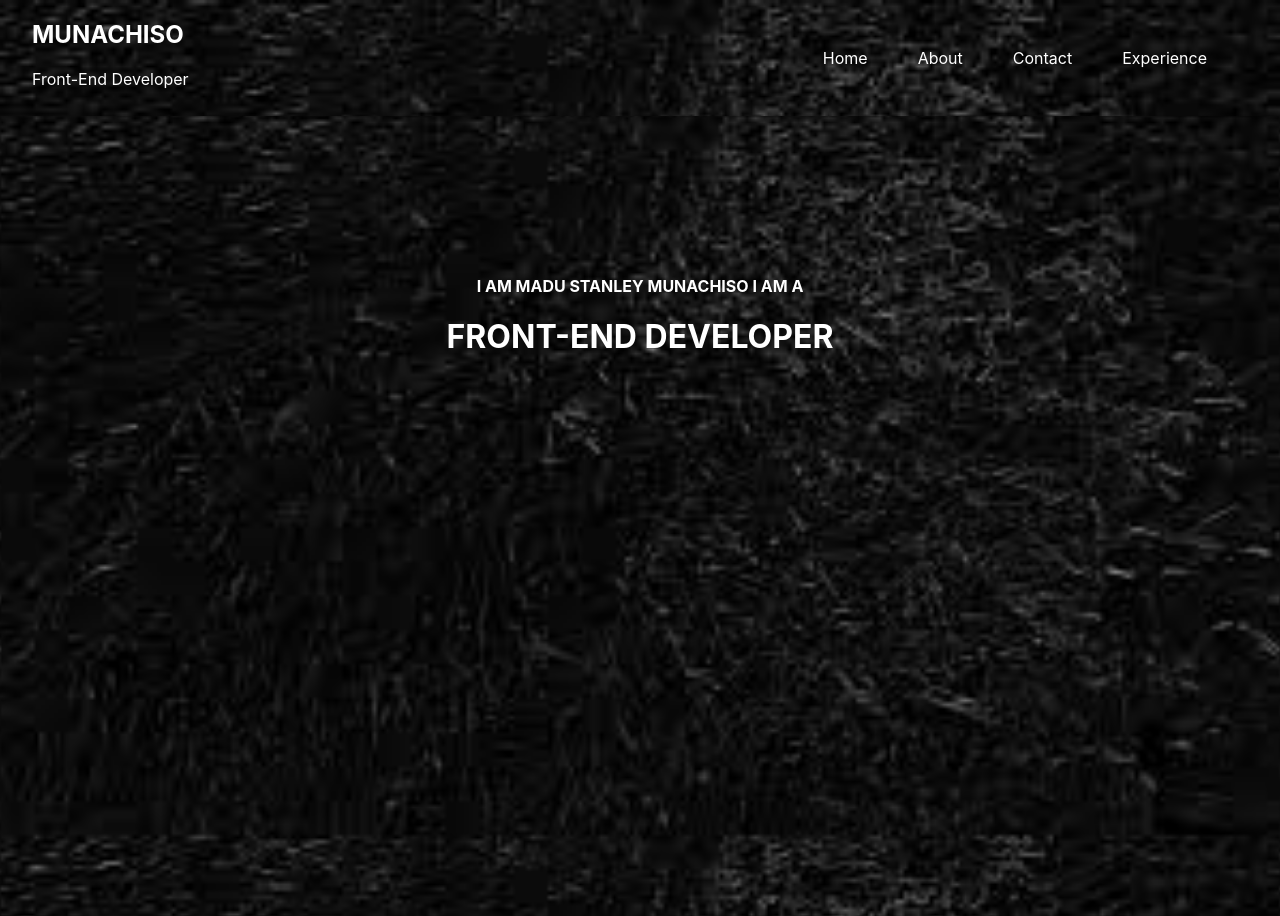
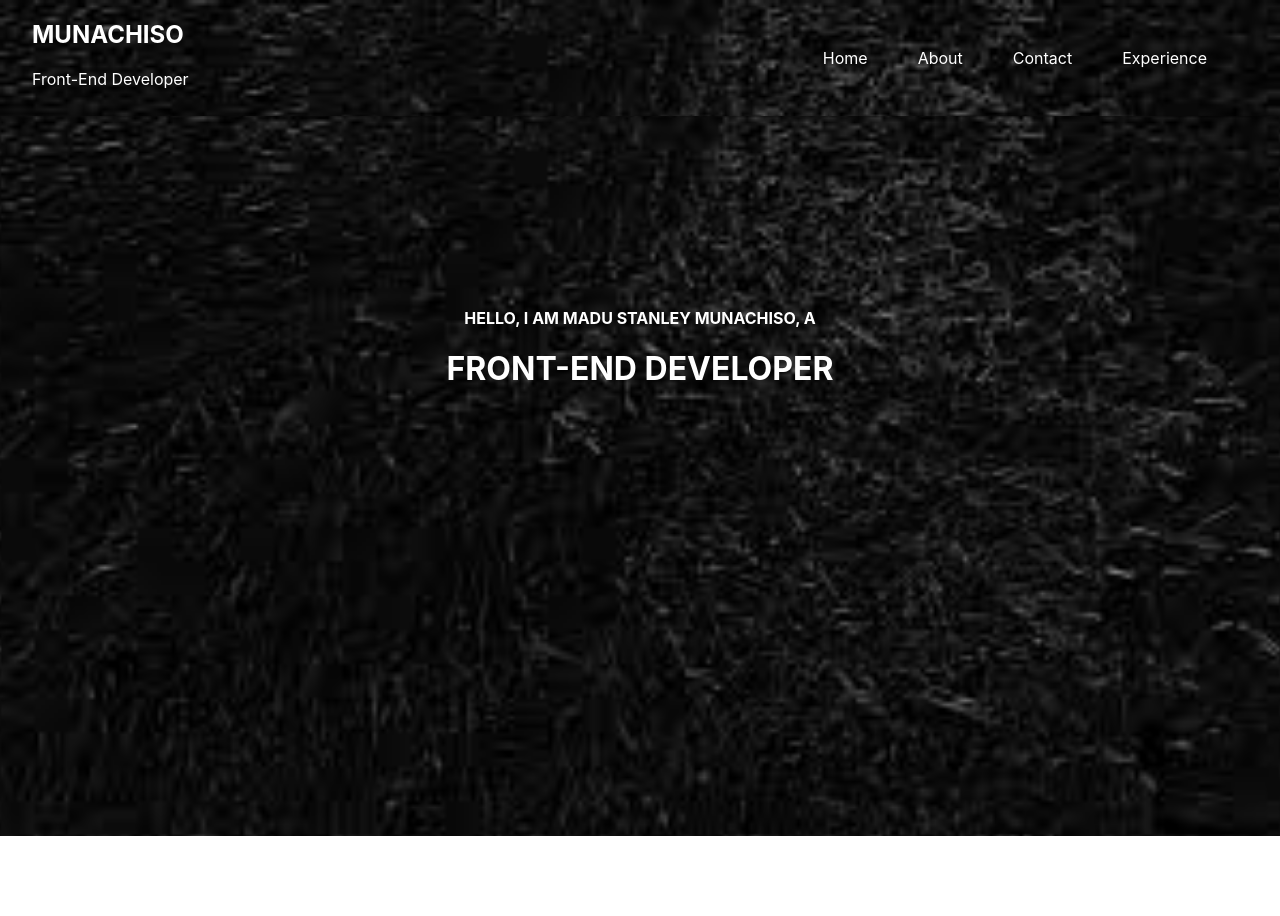
Before and after one commit to pro-munachi/Portfolio, a React (Create React App) app: page / in a window 1280 px wide. After the commit the page ends 836 px from the top, so only its background shows below. Built offline with nearby package versions, Linux system fonts and the light colour scheme.

Commit message:
portfolio

```diff
--- a/src/components/Home.js
+++ b/src/components/Home.js
@@ -3,7 +3,7 @@ import styled from 'styled-components'
 
 const Div = styled.body `
 background: url(Asset/Img/download.jpg);
-height: 100vh;
+height: 90vh;
 background-size: 100%;
 color: white;
 text-align: center;
@@ -15,7 +15,7 @@ const H = styled.h1 `
 
 `
 const Wap = styled.div `
-padding-top: 10em;
+padding-top: 12em;
 `
 
 class Home extends React.Component {
@@ -23,7 +23,7 @@ class Home extends React.Component {
         return (
             <Div>
                 <Wap>
-                   <P>I AM MADU STANLEY MUNACHISO I AM A</P>
+                   <P>HELLO, I AM MADU STANLEY MUNACHISO, A</P>
                    <H>FRONT-END DEVELOPER</H>
                 </Wap>
             </Div>
```
